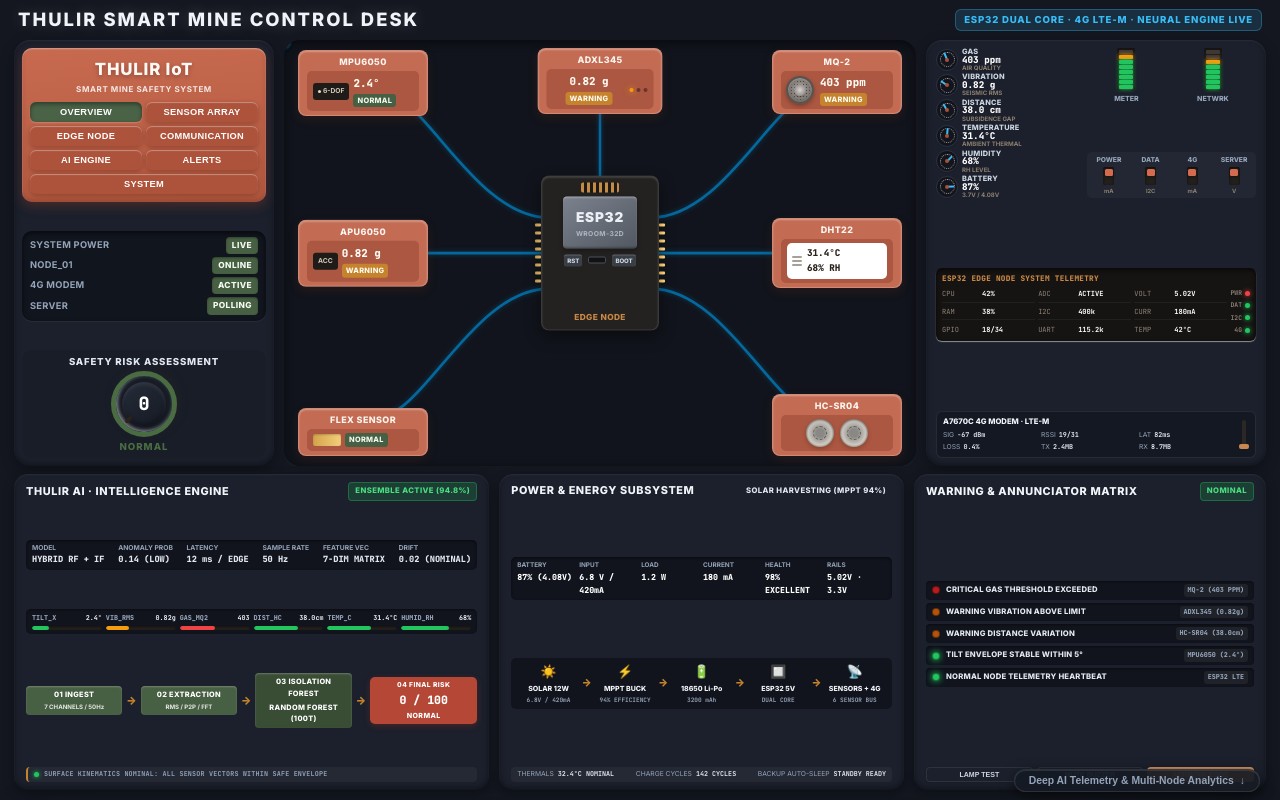
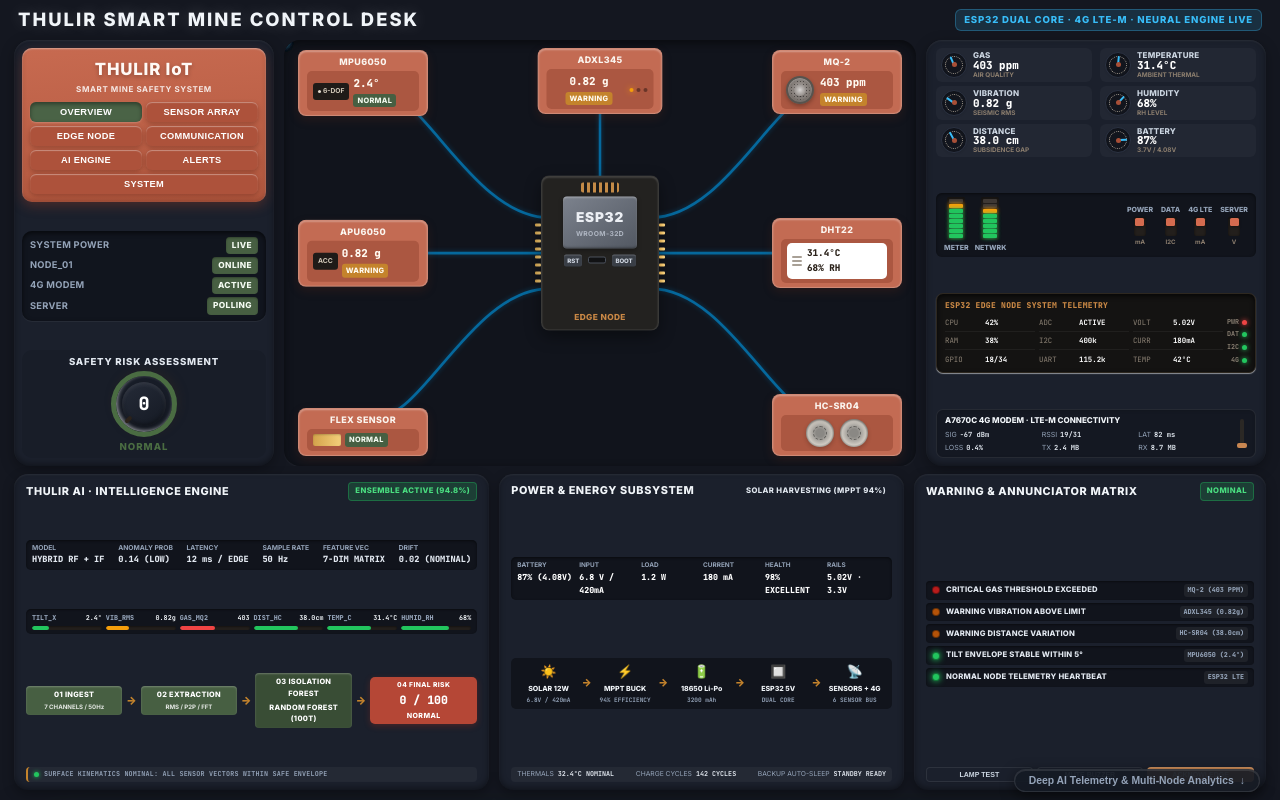
Before and after one commit to Rub26s21/THULIR, a React (Vite) app: page / in a window 1280 px wide. Shown: the top 800 px of the page. Built offline with nearby package versions, Linux system fonts and the light colour scheme; no server answers; the database is empty; a web font is replaced by a local one.

Commit message:
fix(desk): modernize right telemetry panel with 2x3 spacious gauge grid, bold readable typography, and unified hardware control rack

```diff
--- a/src/components/SmartMineControlDesk.tsx
+++ b/src/components/SmartMineControlDesk.tsx
@@ -425,11 +425,8 @@ export function SmartMineControlDesk({
            ════════════════════════════════════════════════════════ */}
         <div className="desk-right-panel">
 
-          {/* Dials and VU / Switches Row */}
-          <div className="desk-dials-and-meters-row">
-
-            {/* Left Column: 6 Circular Analog Meters */}
-            <div className="desk-analog-dials-column">
+          {/* Module 1: 2x3 Precision Analog Gauges Grid */}
+          <div className="desk-analog-gauges-grid">
 
             {/* Dial 1: GAS */}
             <div className="desk-analog-gauge-card">
@@ -445,7 +442,21 @@ export function SmartMineControlDesk({
               </div>
             </div>
 
-              {/* Dial 2: VIBRATION */}
+            {/* Dial 2: TEMPERATURE */}
+            <div className="desk-analog-gauge-card">
+              <div className="desk-gauge-circle">
+                <div className="desk-gauge-ticks" />
+                <div className="desk-gauge-needle" style={{ transform: `rotate(${tempAngle}deg)` }} />
+                <div className="desk-gauge-pivot" />
+              </div>
+              <div className="desk-gauge-info">
+                <span className="gauge-name">TEMPERATURE</span>
+                <span className="gauge-val">{tempC.toFixed(1)}°C</span>
+                <span className="gauge-sub">AMBIENT THERMAL</span>
+              </div>
+            </div>
+
+            {/* Dial 3: VIBRATION */}
             <div className="desk-analog-gauge-card">
               <div className="desk-gauge-circle">
                 <div className="desk-gauge-ticks" />
@@ -459,7 +470,21 @@ export function SmartMineControlDesk({
               </div>
             </div>
 
-              {/* Dial 3: DISTANCE */}
+            {/* Dial 4: HUMIDITY */}
+            <div className="desk-analog-gauge-card">
+              <div className="desk-gauge-circle">
+                <div className="desk-gauge-ticks" />
+                <div className="desk-gauge-needle" style={{ transform: `rotate(${humidAngle}deg)` }} />
+                <div className="desk-gauge-pivot" />
+              </div>
+              <div className="desk-gauge-info">
+                <span className="gauge-name">HUMIDITY</span>
+                <span className="gauge-val">{humidityRh}%</span>
+                <span className="gauge-sub">RH LEVEL</span>
+              </div>
+            </div>
+
+            {/* Dial 5: DISTANCE */}
             <div className="desk-analog-gauge-card">
               <div className="desk-gauge-circle">
                 <div className="desk-gauge-ticks" />
@@ -470,34 +495,6 @@ export function SmartMineControlDesk({
                 <span className="gauge-name">DISTANCE</span>
                 <span className="gauge-val">{distanceCm.toFixed(1)} cm</span>
                 <span className="gauge-sub">SUBSIDENCE GAP</span>
-                </div>
-              </div>
-
-              {/* Dial 4: TEMPERATURE */}
-              <div className="desk-analog-gauge-card">
-                <div className="desk-gauge-circle">
-                  <div className="desk-gauge-ticks" />
-                  <div className="desk-gauge-needle" style={{ transform: `rotate(${tempAngle}deg)` }} />
-                  <div className="desk-gauge-pivot" />
-                </div>
-                <div className="desk-gauge-info">
-                  <span className="gauge-name">TEMPERATURE</span>
-                  <span className="gauge-val">{tempC.toFixed(1)}°C</span>
-                  <span className="gauge-sub">AMBIENT THERMAL</span>
-                </div>
-              </div>
-
-              {/* Dial 5: HUMIDITY */}
-              <div className="desk-analog-gauge-card">
-                <div className="desk-gauge-circle">
-                  <div className="desk-gauge-ticks" />
-                  <div className="desk-gauge-needle" style={{ transform: `rotate(${humidAngle}deg)` }} />
-                  <div className="desk-gauge-pivot" />
-                </div>
-                <div className="desk-gauge-info">
-                  <span className="gauge-name">HUMIDITY</span>
-                  <span className="gauge-val">{humidityRh}%</span>
-                  <span className="gauge-sub">RH LEVEL</span>
               </div>
             </div>
 
@@ -517,12 +514,11 @@ export function SmartMineControlDesk({
 
           </div>
 
-            {/* Right Column: 2 VU Bar Graph Meters, Bus Status & 4 Physical Toggle Switches */}
-            <div className="desk-vu-and-switches-column">
+          {/* Module 2: Hardware Control & Signal Matrix (VU Meters + Rocker Switches) */}
+          <div className="desk-hardware-controls-bar">
 
-              {/* VU Strips */}
+            {/* Dual VU Meter Strips */}
             <div className="desk-vu-meters-strip">
-                {/* VU 1: Meter */}
               <div className="desk-vu-meter-box">
                 <div className="desk-vu-scale">
                   {[...Array(8)].map((_, i) => (
@@ -532,7 +528,6 @@ export function SmartMineControlDesk({
                 <span className="desk-vu-title">METER</span>
               </div>
 
-                {/* VU 2: Network */}
               <div className="desk-vu-meter-box">
                 <div className="desk-vu-scale">
                   {[...Array(8)].map((_, i) => (
@@ -548,7 +543,7 @@ export function SmartMineControlDesk({
               {[
                 { key: 'power' as const, label: 'POWER', unit: 'mA' },
                 { key: 'data' as const, label: 'DATA', unit: 'I2C' },
-                  { key: 'modem4G' as const, label: '4G', unit: 'mA' },
+                { key: 'modem4G' as const, label: '4G LTE', unit: 'mA' },
                 { key: 'server' as const, label: 'SERVER', unit: 'V' },
               ].map(sw => (
                 <div
@@ -568,9 +563,7 @@ export function SmartMineControlDesk({
 
           </div>
 
-          </div>
-
-          {/* Recessed ESP32 Edge Node Hardware Terminal */}
+          {/* Module 3: Recessed ESP32 Edge Node Hardware Terminal */}
           <div className="desk-recessed-terminal">
             <div className="terminal-header">ESP32 EDGE NODE SYSTEM TELEMETRY</div>
             <div className="terminal-body-grid">
@@ -613,17 +606,17 @@ export function SmartMineControlDesk({
             </div>
           </div>
 
-          {/* A7670C 4G Modem Module Terminal with Antenna */}
+          {/* Module 4: A7670C 4G Modem Module Terminal with Antenna */}
           <div className="desk-modem-terminal">
             <div className="modem-info-area">
-              <div className="modem-title">A7670C 4G MODEM · LTE-M</div>
+              <div className="modem-title">A7670C 4G MODEM · LTE-M CONNECTIVITY</div>
               <div className="modem-metrics-grid">
                 <div className="modem-metric"><span>SIG</span> <strong>-67 dBm</strong></div>
                 <div className="modem-metric"><span>RSSI</span> <strong>19/31</strong></div>
-                <div className="modem-metric"><span>LAT</span> <strong>82ms</strong></div>
+                <div className="modem-metric"><span>LAT</span> <strong>82 ms</strong></div>
                 <div className="modem-metric"><span>LOSS</span> <strong>0.4%</strong></div>
-                <div className="modem-metric"><span>TX</span> <strong>2.4MB</strong></div>
-                <div className="modem-metric"><span>RX</span> <strong>8.7MB</strong></div>
+                <div className="modem-metric"><span>TX</span> <strong>2.4 MB</strong></div>
+                <div className="modem-metric"><span>RX</span> <strong>8.7 MB</strong></div>
               </div>
             </div>
 
--- a/src/desk.css
+++ b/src/desk.css
@@ -983,7 +983,7 @@
 }
 
 /* ════════════════════════════════════════════════════════
-   RIGHT PANEL: Analog Dials, VU Meters, Switches, Terminal
+   RIGHT PANEL: Precision Instrumentation & Hardware Telemetry
    ════════════════════════════════════════════════════════ */
 .desk-right-panel {
   background: #dfd5c7;
@@ -999,7 +999,7 @@
   height: 100%;
   box-sizing: border-box;
   overflow: hidden;
-  gap: 6px;
+  gap: 5px;
 }
 
 [data-theme="dark-apple"] .desk-right-panel,
@@ -1011,36 +1011,37 @@
     0 4px 14px rgba(0, 0, 0, 0.3);
 }
 
-.desk-dials-and-meters-row {
+/* Module 1: 2x3 Precision Analog Gauges Grid */
+.desk-analog-gauges-grid {
   display: grid;
-  grid-template-columns: 145px 1fr;
+  grid-template-columns: 1fr 1fr;
+  gap: 4px 8px;
+}
+
+.desk-analog-gauge-card {
+  display: flex;
+  align-items: center;
   gap: 6px;
-  align-items: center;
-}
-
-/* 6 Circular Analog Meters Column */
-.desk-analog-dials-column {
-  display: flex;
-  flex-direction: column;
-  gap: 2px;
-}
-
-.desk-analog-gauge-card {
-  display: flex;
-  align-items: center;
-  gap: 4px;
+  background: rgba(0, 0, 0, 0.03);
+  padding: 3px 5px;
+  border-radius: 6px;
+}
+
+[data-theme="dark-apple"] .desk-analog-gauge-card,
+[data-theme="dark-space"] .desk-analog-gauge-card {
+  background: rgba(255, 255, 255, 0.03);
 }
 
 .desk-gauge-circle {
   position: relative;
-  width: 22px;
-  height: 22px;
+  width: 26px;
+  height: 26px;
   border-radius: 50%;
   background: #f4ede4;
   border: 1.5px solid #d5c8b7;
   box-shadow:
     inset 0 1px 2px rgba(0, 0, 0, 0.15),
-    0 1px 1px rgba(0, 0, 0, 0.08);
+    0 1px 2px rgba(0, 0, 0, 0.08);
   display: flex;
   align-items: center;
   justify-content: center;
@@ -1055,8 +1056,8 @@
 
 .desk-gauge-ticks {
   position: absolute;
-  width: 15px;
-  height: 15px;
+  width: 18px;
+  height: 18px;
   border-radius: 50%;
   border: 1px dotted #a89f92;
 }
@@ -1064,9 +1065,9 @@
 .desk-gauge-needle {
   position: absolute;
   bottom: 50%;
-  left: calc(50% - 0.75px);
-  width: 1.5px;
-  height: 7.5px;
+  left: calc(50% - 1px);
+  width: 2px;
+  height: 9px;
   background: #2b221a;
   transform-origin: bottom center;
   transition: transform 0.4s cubic-bezier(0.16, 1, 0.3, 1);
@@ -1084,8 +1085,8 @@
 
 .desk-gauge-pivot {
   position: absolute;
-  width: 4px;
-  height: 4px;
+  width: 5px;
+  height: 5px;
   border-radius: 50%;
   background: #a84f37;
   z-index: 2;
@@ -1094,11 +1095,11 @@
 .desk-gauge-info {
   display: flex;
   flex-direction: column;
-  line-height: 1.05;
+  line-height: 1.1;
 }
 
 .gauge-name {
-  font-size: 0.46rem;
+  font-size: 0.5rem;
   font-weight: 800;
   color: #3b3026;
   letter-spacing: 0.2px;
@@ -1110,11 +1111,11 @@
 }
 
 .gauge-val {
-  font-size: 0.58rem;
+  font-size: 0.68rem;
   font-weight: 800;
   font-family: 'JetBrains Mono', monospace;
   color: #2b221a;
-  line-height: 1;
+  line-height: 1.1;
 }
 
 [data-theme="dark-apple"] .gauge-val,
@@ -1123,24 +1124,31 @@
 }
 
 .gauge-sub {
-  font-size: 0.38rem;
+  font-size: 0.4rem;
   font-weight: 700;
   color: #8c7e6e;
 }
 
-/* Right VU + Switches Column */
-.desk-vu-and-switches-column {
-  display: flex;
-  flex-direction: column;
+/* Module 2: Hardware Control & Signal Matrix */
+.desk-hardware-controls-bar {
+  display: flex;
+  align-items: center;
   justify-content: space-between;
-  gap: 5px;
-  height: 100%;
+  background: #cbbfaf;
+  padding: 4px 8px;
+  border-radius: 6px;
+  box-shadow: inset 0 1px 3px rgba(0,0,0,0.12);
+}
+
+[data-theme="dark-apple"] .desk-hardware-controls-bar,
+[data-theme="dark-space"] .desk-hardware-controls-bar {
+  background: #11141c;
+  box-shadow: inset 0 1px 3px rgba(0,0,0,0.5);
 }
 
 .desk-vu-meters-strip {
   display: flex;
-  justify-content: space-around;
-  gap: 4px;
+  gap: 6px;
 }
 
 .desk-vu-meter-box {
@@ -1190,18 +1198,9 @@
 
 /* 4 Physical Toggle Switches */
 .desk-toggle-switches-panel {
-  display: grid;
-  grid-template-columns: repeat(4, 1fr);
-  gap: 2px;
-  background: rgba(0, 0, 0, 0.04);
-  padding: 3px 2px;
-  border-radius: 5px;
-  align-items: center;
-}
-
-[data-theme="dark-apple"] .desk-toggle-switches-panel,
-[data-theme="dark-space"] .desk-toggle-switches-panel {
-  background: rgba(255, 255, 255, 0.03);
+  display: flex;
+  gap: 8px;
+  align-items: center;
 }
 
 .desk-switch-item {
@@ -1213,7 +1212,7 @@
 }
 
 .switch-label {
-  font-size: 0.42rem;
+  font-size: 0.44rem;
   font-weight: 800;
   color: #3b3026;
 }
@@ -1224,8 +1223,8 @@
 }
 
 .desk-rocker-switch {
-  width: 11px;
-  height: 18px;
+  width: 12px;
+  height: 19px;
   background: #231f1c;
   border-radius: 2px;
   padding: 1.5px;
@@ -1236,8 +1235,8 @@
 }
 
 .desk-rocker-switch .rocker-lever {
-  width: 8px;
-  height: 7px;
+  width: 9px;
+  height: 7.5px;
   border-radius: 1.5px;
   background: #d46b4f;
   box-shadow: 0 1px 3px rgba(0,0,0,0.4);
@@ -1253,16 +1252,17 @@
 }
 
 .switch-unit {
-  font-size: 0.36rem;
+  font-size: 0.38rem;
   font-weight: 700;
   color: #8c7e6e;
 }
 
-/* Recessed Terminal */
+/* Module 3: Recessed ESP32 Hardware Terminal */
 .desk-recessed-terminal {
-  background: #161413;
-  border-radius: 6px;
-  padding: 4px 6px;
+  background: #141312;
+  border-radius: 7px;
+  padding: 5px 8px;
+  border: 1px solid #2e2820;
   box-shadow:
     inset 0 2px 5px rgba(0, 0, 0, 0.7),
     0 1px 1px rgba(255, 255, 255, 0.5);
@@ -1271,17 +1271,17 @@
 }
 
 .terminal-header {
-  font-size: 0.48rem;
+  font-size: 0.5rem;
   font-weight: 800;
   color: #c98845;
-  margin-bottom: 2px;
+  margin-bottom: 3px;
   letter-spacing: 0.3px;
 }
 
 .terminal-body-grid {
   display: grid;
   grid-template-columns: 1fr 1fr 1fr auto;
-  gap: 3px;
+  gap: 4px;
   align-items: center;
 }
 
@@ -1289,7 +1289,7 @@
   display: flex;
   flex-direction: column;
   gap: 1.5px;
-  font-size: 0.44rem;
+  font-size: 0.46rem;
 }
 
 .terminal-line {
@@ -1320,7 +1320,7 @@
 }
 
 .led-label {
-  font-size: 0.4rem;
+  font-size: 0.42rem;
   font-weight: 700;
   color: #8c8275;
 }
@@ -1341,21 +1341,21 @@
   box-shadow: 0 0 5px #22c55e;
 }
 
-/* A7670C 4G Modem */
+/* Module 4: A7670C 4G Modem Module */
 .desk-modem-terminal {
-  background: #dfd5c7;
-  border-radius: 6px;
-  padding: 4px 6px;
+  background: #cbbfaf;
+  border-radius: 7px;
+  padding: 4px 8px;
   display: flex;
   justify-content: space-between;
   align-items: center;
-  border: 1px solid rgba(255, 255, 255, 0.4);
+  box-shadow: inset 0 1px 3px rgba(0,0,0,0.1);
 }
 
 [data-theme="dark-apple"] .desk-modem-terminal,
 [data-theme="dark-space"] .desk-modem-terminal {
   background: #141822;
-  border-color: rgba(255, 255, 255, 0.08);
+  border: 1px solid rgba(255, 255, 255, 0.08);
 }
 
 .modem-info-area {
@@ -1363,7 +1363,7 @@
 }
 
 .modem-title {
-  font-size: 0.48rem;
+  font-size: 0.5rem;
   font-weight: 800;
   color: #2b221a;
   margin-bottom: 2px;
@@ -1377,11 +1377,11 @@
 .modem-metrics-grid {
   display: grid;
   grid-template-columns: repeat(3, 1fr);
-  gap: 1.5px 4px;
+  gap: 1.5px 6px;
 }
 
 .modem-metric {
-  font-size: 0.42rem;
+  font-size: 0.44rem;
   display: flex;
   gap: 3px;
   color: #4a4036;
@@ -1406,7 +1406,7 @@
   display: flex;
   flex-direction: column;
   align-items: center;
-  margin-left: 6px;
+  margin-left: 8px;
 }
 
 .antenna-stalk {
```
Lines whose indentation alone changed are shown as unchanged.
